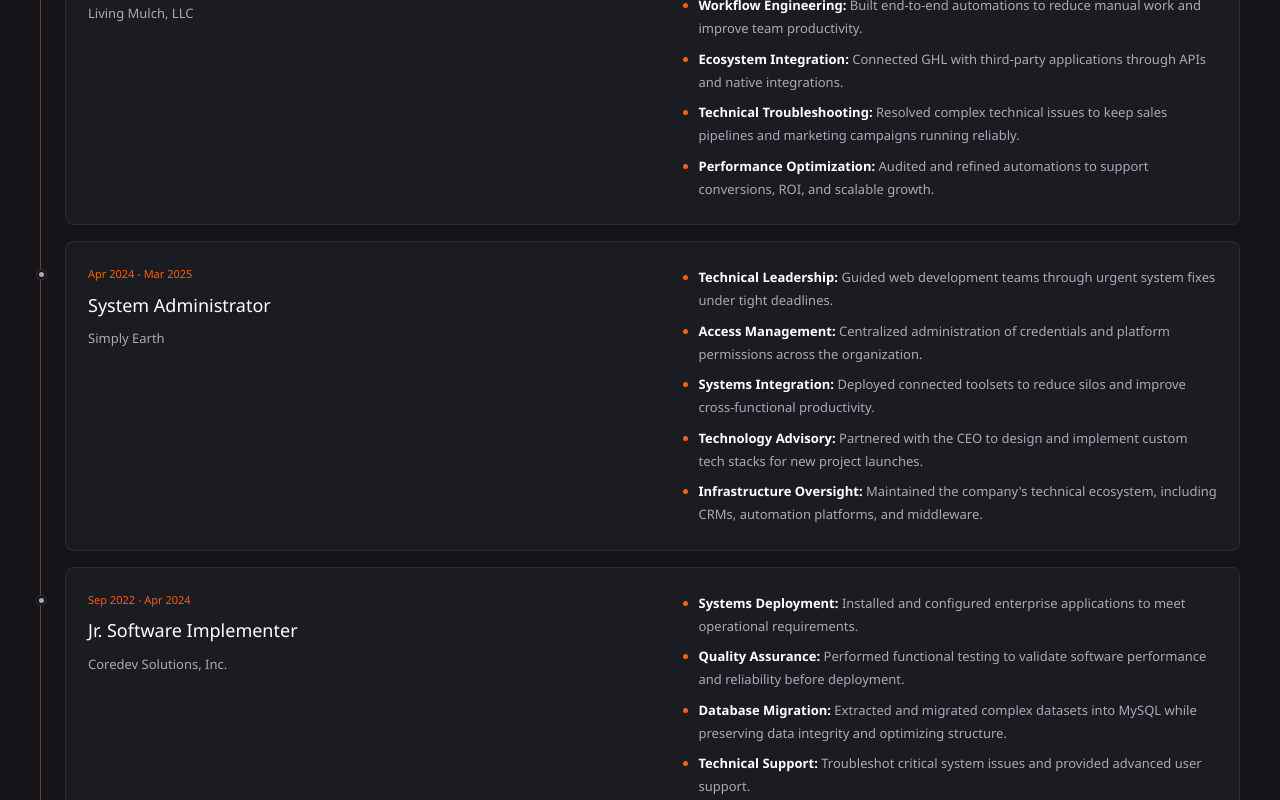
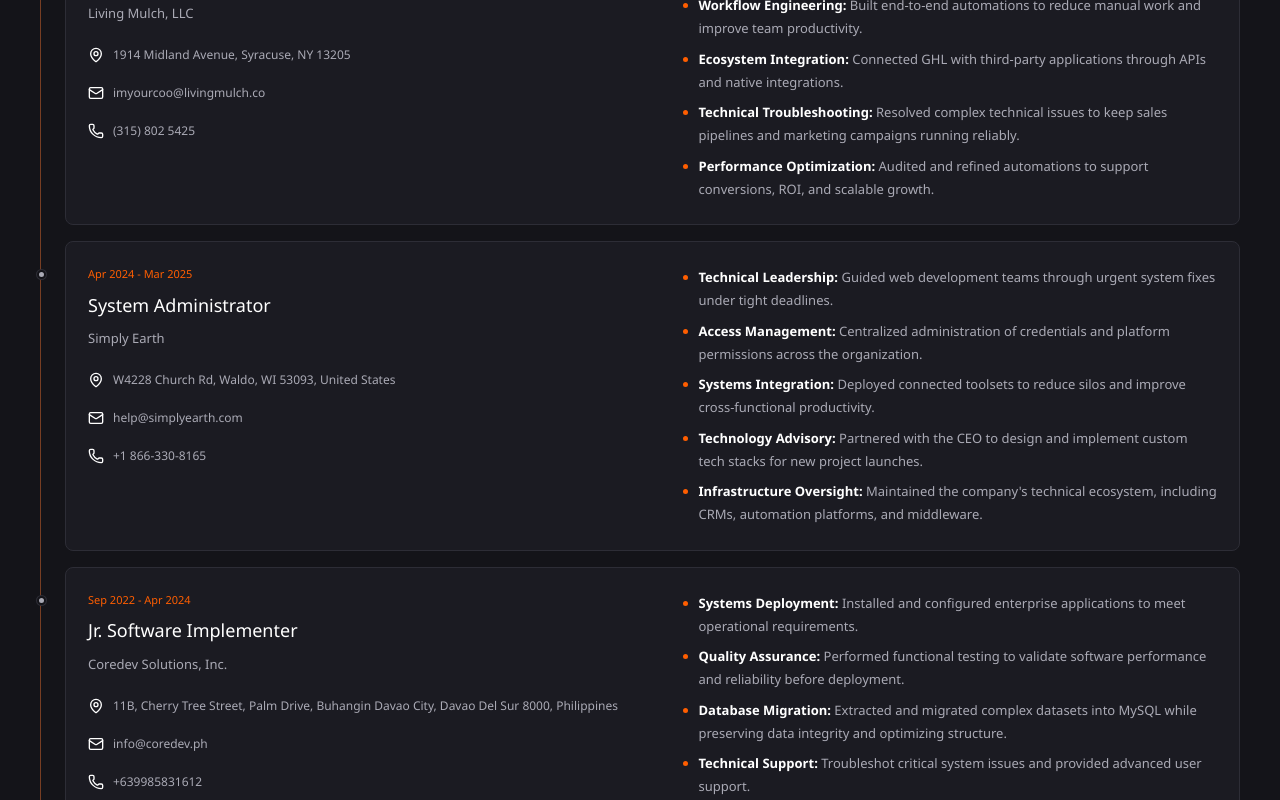
Before and after one commit to ejayssagpang/Portfolio-Website, a React (Vite) app: page / in a window 1280 px wide. Shown: the part 2840-3640 px from the top of the page. Built offline with nearby package versions, Linux system fonts and the light colour scheme.

Commit message:
Add employer locations and contact details to experience

```diff
--- a/app/page.tsx
+++ b/app/page.tsx
@@ -36,6 +36,16 @@
 type ToolGroup = {
   title: string;
   tools: Tool[];
+};
+
+type Experience = {
+  company: string;
+  role: string;
+  period: string;
+  address: string;
+  email?: string;
+  phone?: { value: string; href: string };
+  highlights: { label: string; description: string }[];
 };
 
 type Project = {
@@ -169,11 +179,12 @@
   systems: Server,
 };
 
-const experience = [
+const experience: Experience[] = [
   {
     company: "Outsourcing and Recruitment Company",
     role: "Information Technology Service Management I",
     period: "Mar 2025 - Apr 2026",
+    address: "Sheridan, Wyoming, USA",
     highlights: [
       {
         label: "Infrastructure",
@@ -205,6 +216,9 @@
     company: "Living Mulch, LLC",
     role: "IT Virtual Assistant",
     period: "Mar 2025 - Aug 2025",
+    address: "1914 Midland Avenue, Syracuse, NY 13205",
+    email: "imyourcoo@livingmulch.co",
+    phone: { value: "(315) 802 5425", href: "tel:+13158025425" },
     highlights: [
       {
         label: "CRM Architecture",
@@ -232,6 +246,9 @@
     company: "Simply Earth",
     role: "System Administrator",
     period: "Apr 2024 - Mar 2025",
+    address: "W4228 Church Rd, Waldo, WI 53093, United States",
+    email: "help@simplyearth.com",
+    phone: { value: "+1 866-330-8165", href: "tel:+18663308165" },
     highlights: [
       {
         label: "Technical Leadership",
@@ -259,6 +276,9 @@
     company: "Coredev Solutions, Inc.",
     role: "Jr. Software Implementer",
     period: "Sep 2022 - Apr 2024",
+    address: "11B, Cherry Tree Street, Palm Drive, Buhangin Davao City, Davao Del Sur 8000, Philippines",
+    email: "info@coredev.ph",
+    phone: { value: "+639985831612", href: "tel:+639985831612" },
     highlights: [
       {
         label: "Systems Deployment",
@@ -849,6 +869,24 @@
                   <p>{job.period}</p>
                   <h3>{job.role}</h3>
                   <span>{job.company}</span>
+                  <address className="employer-contact" aria-label={`${job.company} contact details`}>
+                    <div>
+                      <MapPin size={16} aria-hidden="true" />
+                      <span>{job.address}</span>
+                    </div>
+                    {job.email && (
+                      <a href={`mailto:${job.email}`} aria-label={`${job.company} email: ${job.email}`}>
+                        <Mail size={16} aria-hidden="true" />
+                        <span>{job.email}</span>
+                      </a>
+                    )}
+                    {job.phone && (
+                      <a href={job.phone.href} aria-label={`${job.company} phone: ${job.phone.value}`}>
+                        <Phone size={16} aria-hidden="true" />
+                        <span>{job.phone.value}</span>
+                      </a>
+                    )}
+                  </address>
                 </div>
                 <ul className="experience-highlights">
                   {job.highlights.map((highlight) => (
--- a/app/portfolio.css
+++ b/app/portfolio.css
@@ -662,6 +662,49 @@
 }
 .experience-card > p {
   align-self: center;
+}
+.employer-contact {
+  display: grid;
+  gap: 2px;
+  margin-top: 14px;
+  font-style: normal;
+  color: var(--muted-text);
+}
+.employer-contact > div,
+.employer-contact a {
+  display: flex;
+  align-items: flex-start;
+  gap: 9px;
+  min-height: 36px;
+  padding-block: 6px;
+  border-radius: 4px;
+  color: inherit;
+}
+.employer-contact span {
+  min-width: 0;
+  color: inherit;
+  font-size: 12px;
+  line-height: 1.65;
+  overflow-wrap: anywhere;
+}
+.employer-contact svg {
+  flex: 0 0 16px;
+  margin-top: 2px;
+  color: var(--foreground);
+}
+.employer-contact a,
+.employer-contact svg {
+  transition: color 0.18s ease;
+}
+.employer-contact a:hover,
+.employer-contact a:hover svg,
+.employer-contact a:focus-visible,
+.employer-contact a:focus-visible svg {
+  color: var(--primary);
+}
+.employer-contact a:focus-visible {
+  outline: 2px solid var(--primary);
+  outline-offset: 3px;
 }
 .experience-highlights {
   display: grid;
```
